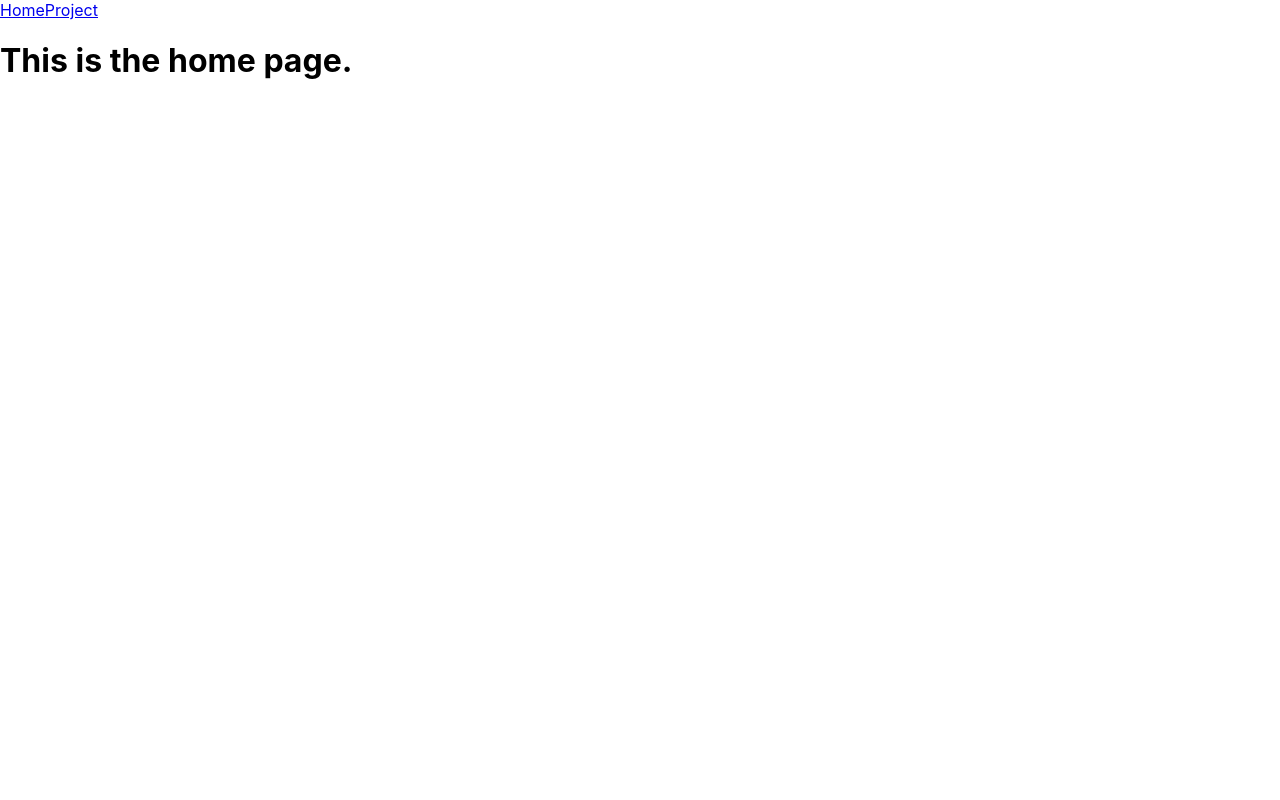
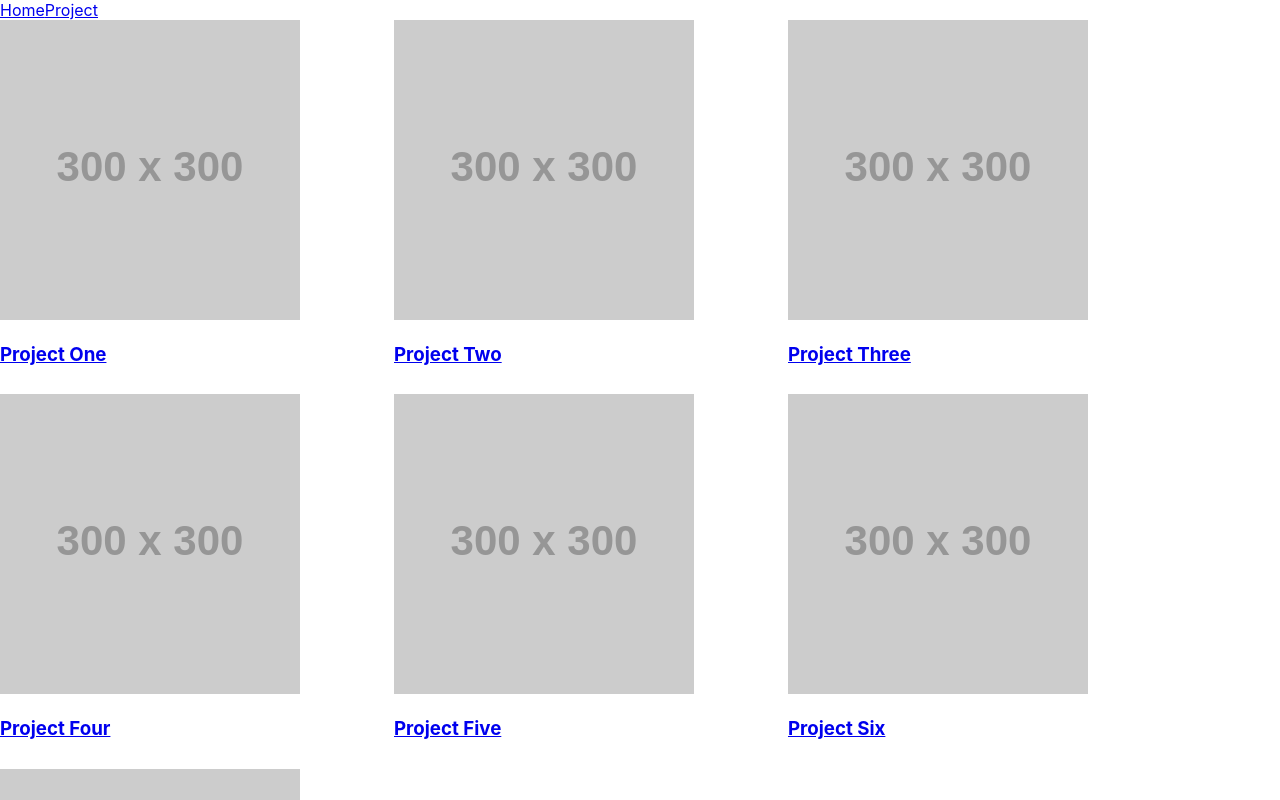
Before and after one commit to tashseeto/react-crowdfunding, a React (Create React App) app: page / in a window 1280 px wide. Shown: the top 800 px of the page. Built offline with nearby package versions, Linux system fonts and the light colour scheme.

Commit message:
complete set up for crowdfunding react app

```diff
--- a/src/App.css
+++ b/src/App.css
@@ -1,38 +1,6 @@
-.App {
-  text-align: center;
+#project-list {
+  display: grid;
+  grid-template-columns: 30% 30% 30%;
+  column-gap: 10px;
+  row-gap: 10px;
 }
-
-.App-logo {
-  height: 40vmin;
-  pointer-events: none;
-}
-
-@media (prefers-reduced-motion: no-preference) {
-  .App-logo {
-    animation: App-logo-spin infinite 20s linear;
-  }
-}
-
-.App-header {
-  background-color: #282c34;
-  min-height: 100vh;
-  display: flex;
-  flex-direction: column;
-  align-items: center;
-  justify-content: center;
-  font-size: calc(10px + 2vmin);
-  color: white;
-}
-
-.App-link {
-  color: #61dafb;
-}
-
-@keyframes App-logo-spin {
-  from {
-    transform: rotate(0deg);
-  }
-  to {
-    transform: rotate(360deg);
-  }
-}
--- a/src/App.js
+++ b/src/App.js
@@ -3,6 +3,7 @@
 import Nav from "./components/Nav/Nav";
 import HomePage from "./pages/HomePage";
 import ProjectPage from "./pages/ProjectPage";
+import "./App.css";
 
 
 function App() {
--- /dev/null
+++ b/src/components/ProjectCard/ProjectCard.css
@@ -0,0 +1,11 @@
+.project-card {
+    width: 100%;
+    border: 1px solid black;
+    box-shadow: 0px 0px 5px gray;
+}
+
+.project-card img {
+    width: 100%;
+    height: 300px;
+    object-fit: cover;
+}
--- /dev/null
+++ b/src/components/ProjectCard/ProjectCard.jsx
@@ -0,0 +1,17 @@
+import React from 'react';
+import { Link } from 'react-router-dom';
+import "./ProjectCard.css";
+
+function ProjectCard(props) {
+    const { projectData } = props;
+    return (
+        <div classname="project-card">
+            <Link to ="/project">
+                <img src={projectData.image}/>
+                <h3>{projectData.title}</h3>
+            </Link>
+        </div>
+    );
+}
+
+export default ProjectCard;
--- a/src/pages/HomePage.jsx
+++ b/src/pages/HomePage.jsx
@@ -1,7 +1,15 @@
 import React from 'react';
+import { allProjects } from "../data";
+import ProjectCard from "../components/ProjectCard/ProjectCard";
 
-function HomePage(){
-    return <h1>This is the home page.</h1>;
+function HomePage() {
+    return (
+    <div id="project-list">
+        {allProjects.map((projectData, key) => {
+            return <ProjectCard key={key} projectData={projectData} />;
+        })}
+    </div>
+    );
 }
 
 export default HomePage;
--- a/src/pages/ProjectPage.jsx
+++ b/src/pages/ProjectPage.jsx
@@ -1,7 +1,24 @@
 import React from 'react';
+import { oneProject } from "../data";
 
 function ProjectPage(){
-    return <h1>This is the project page.</h1>;
+    return (
+        <div>
+        <h2>{oneProject.title}</h2>
+        <h3>Created at: {oneProject.date_created}</h3>
+        <h3>{`Status: ${oneProject.is_open}`}</h3>
+        <h3>Pledges:</h3>
+        <ul>
+            {oneProject.pledges.map((pledgeData, key) => {
+                return (
+                    <li>
+                        {pledgeData.amount} from {pledgeData.supporter}
+                    </li>
+                );
+            })}
+        </ul>
+        </div>
+    );
 }
 
 export default ProjectPage;
```
